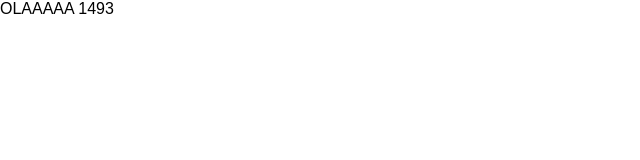
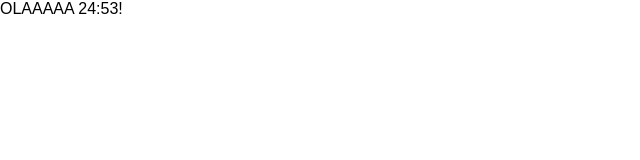
Before and after one commit to Shystra/Pomodoro, a React (Vite) app: page / in a window 1280 px wide. Shown: the top 160 px of the page, without its empty margins (0-640 px from the left). Built offline with nearby package versions, Linux system fonts and the light colour scheme.

Commit message:
feate: adding new functions for count seconds and minuts. This function is "secondsToTime"

```diff
--- a/src/components/pomodoroTimer.tsx
+++ b/src/components/pomodoroTimer.tsx
@@ -1,5 +1,6 @@
 import React from "react";
 import { useInterval } from "../hooks/useInterval";
+import { secondsToTime } from "../utils/SecondsToTime";
 
 interface Props {
     defaultPomodoroTime: number
@@ -11,5 +12,5 @@ export function PomodoroTimer (props:Props): JSX.Element {
         setMainTime(mainTime - 1);
     }, 1000);
 
-    return <div>OLAAAAA {mainTime}</div>
+    return <div>OLAAAAA {secondsToTime(mainTime)}!</div>
 }
--- /dev/null
+++ b/src/utils/SecondsToTime.ts
@@ -0,0 +1,12 @@
+export function secondsToTime(seconds: number): string{
+    const zeroLeft = (n: number) => Math
+    .floor(n)
+    .toString()
+    .padStart(2, '0');
+
+    const min = zeroLeft((seconds / 60) % 60);
+    const sec = zeroLeft((seconds % 60) % 60);
+
+
+    return `${min}:${sec}`;
+}
```
